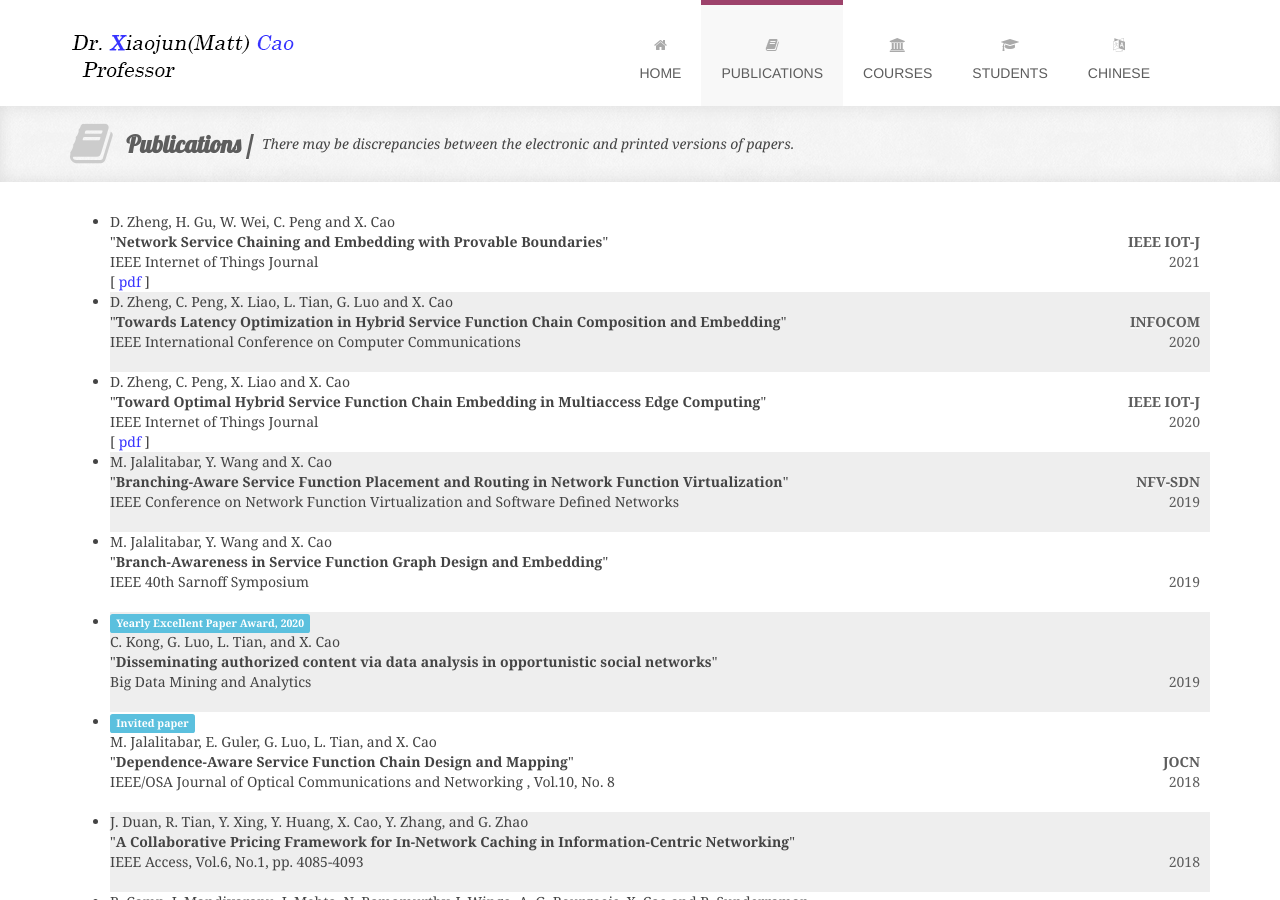
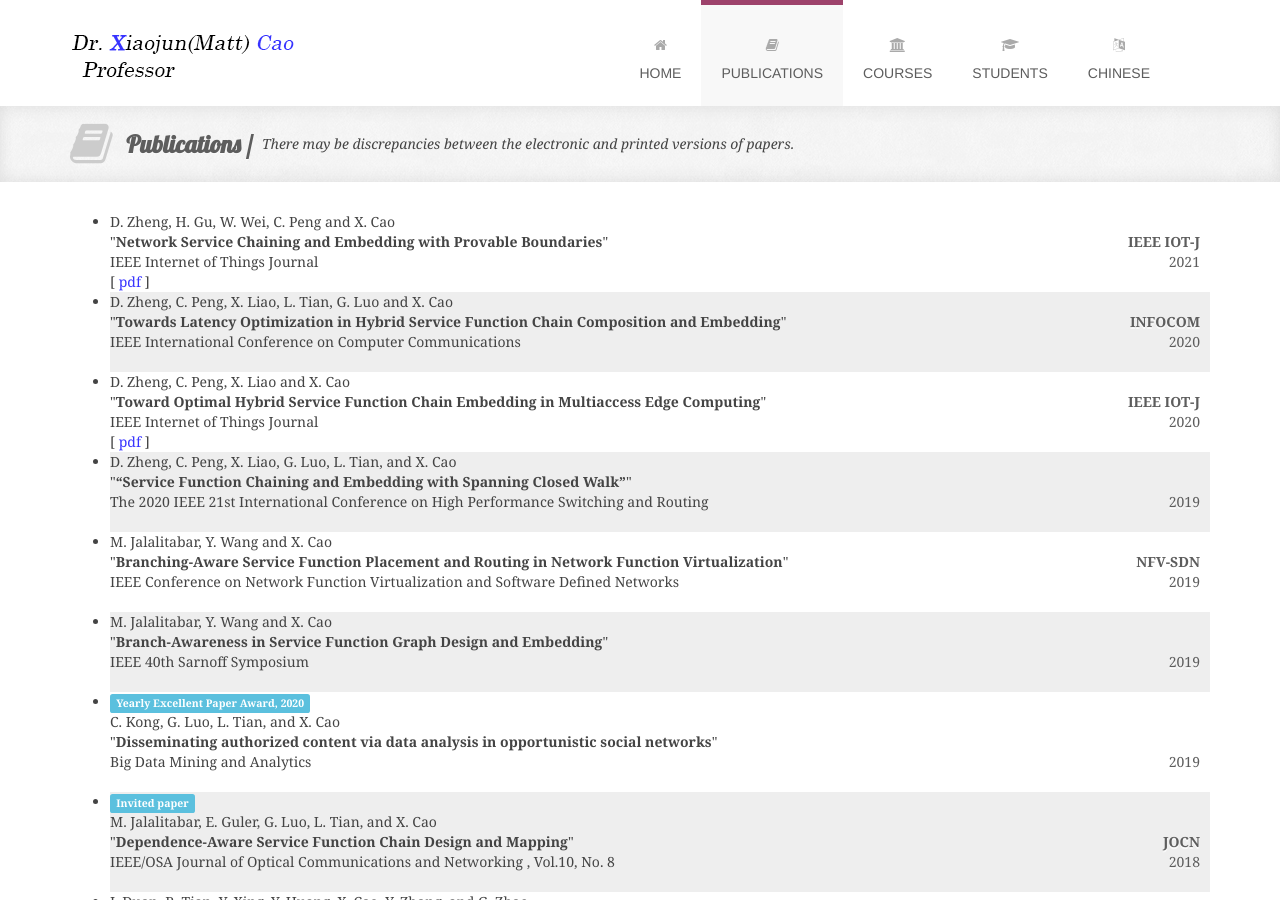
Before and after one commit to xiaojuncao/xiaojuncao, a Jekyll site: the page built from publications.html, in a window 1280 px wide and 900 px high. Built offline with Jekyll 4.4.1, drawn with Linux system fonts in a browser that asks for light colours; some web fonts are replaced.

Commit message:
Update my_papers.yml

```diff
--- a/_data/my_papers.yml
+++ b/_data/my_papers.yml
@@ -179,3 +179,8 @@
   conf:  IEEE Conference on Network Function Virtualization and Software Defined Networks
   abbvr:  NFV-SDN
   year:   2019
+- authors:   D. Zheng, C. Peng, X. Liao, G. Luo, L. Tian, and X. Cao
+  title:   “Service Function Chaining and Embedding with Spanning Closed Walk”
+  conf:    The 2020 IEEE 21st International Conference on High Performance Switching and Routing
+  abbvr:
+  year:    2019
```
